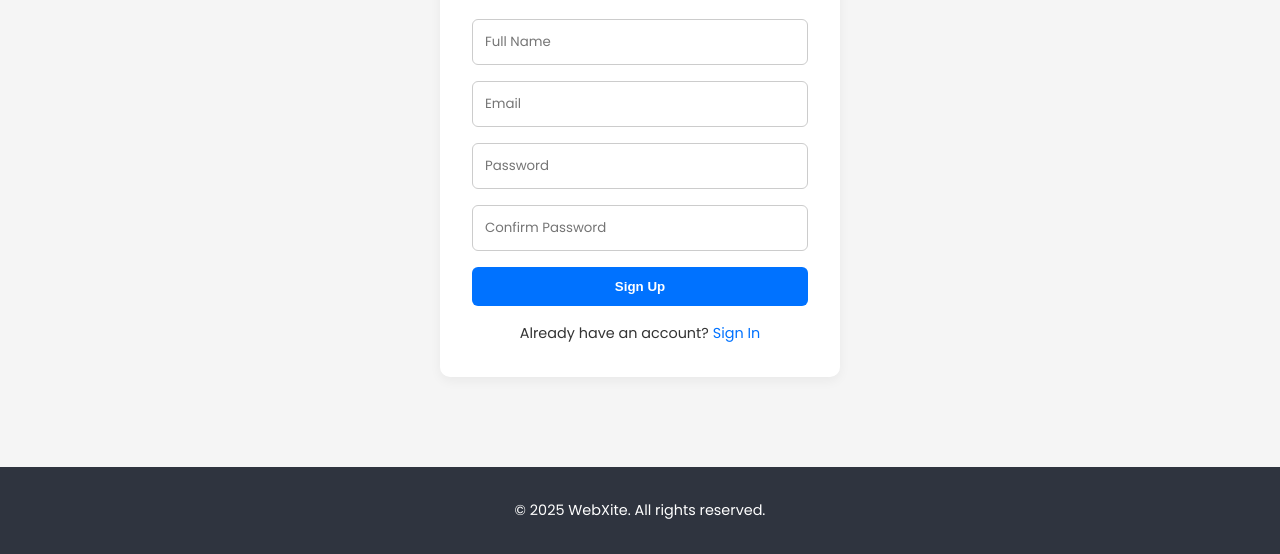
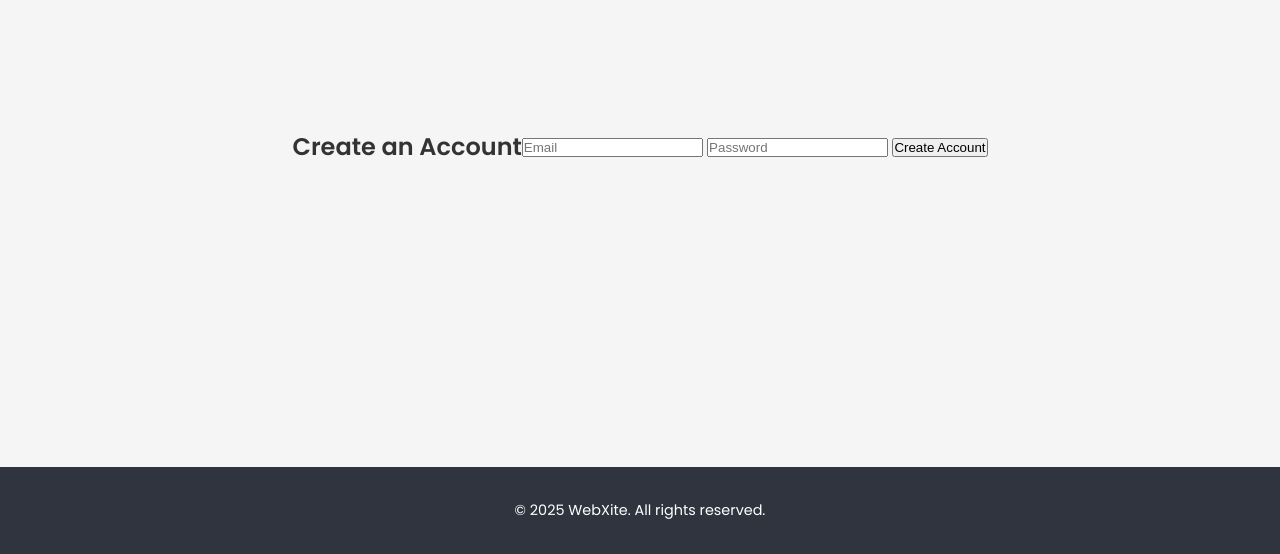
Before and after one commit to promiseok673/webxite, a plain HTML site: page register.html in a window 1280 px wide. Shown: the part 246-800 px from the top of the page. Drawn offline with nearby package versions, Linux system fonts and the light colour scheme.

Commit message:
Update register.html

```diff
--- a/register.html
+++ b/register.html
@@ -22,15 +22,13 @@
   </ul>
 </nav>
 <section class="auth-section">
-    <form class="auth-form" data-aos="fade-up">
-      <h2>Create Account</h2>
-      <input type="text" name="name" placeholder="Full Name" required>
-      <input type="email" name="email" placeholder="Email" required>
-      <input type="password" name="password" placeholder="Password" required>
-      <input type="password" name="confirm" placeholder="Confirm Password" required>
-      <button type="submit" class="btn">Sign Up</button>
-      <p class="auth-note">Already have an account? <a href="login.html">Sign In</a></p>
-    </form>
+    <h2>Create an Account</h2>
+<form id="registerForm" data-aos="fade-up">
+  <input type="email" id="email" placeholder="Email" required />
+  <input type="password" id="password" placeholder="Password" required />
+  <button type="submit">Create Account</button>
+</form>
+
   </section>
 <footer>
   <p>&copy; 2025 WebXite. All rights reserved.</p>
```
